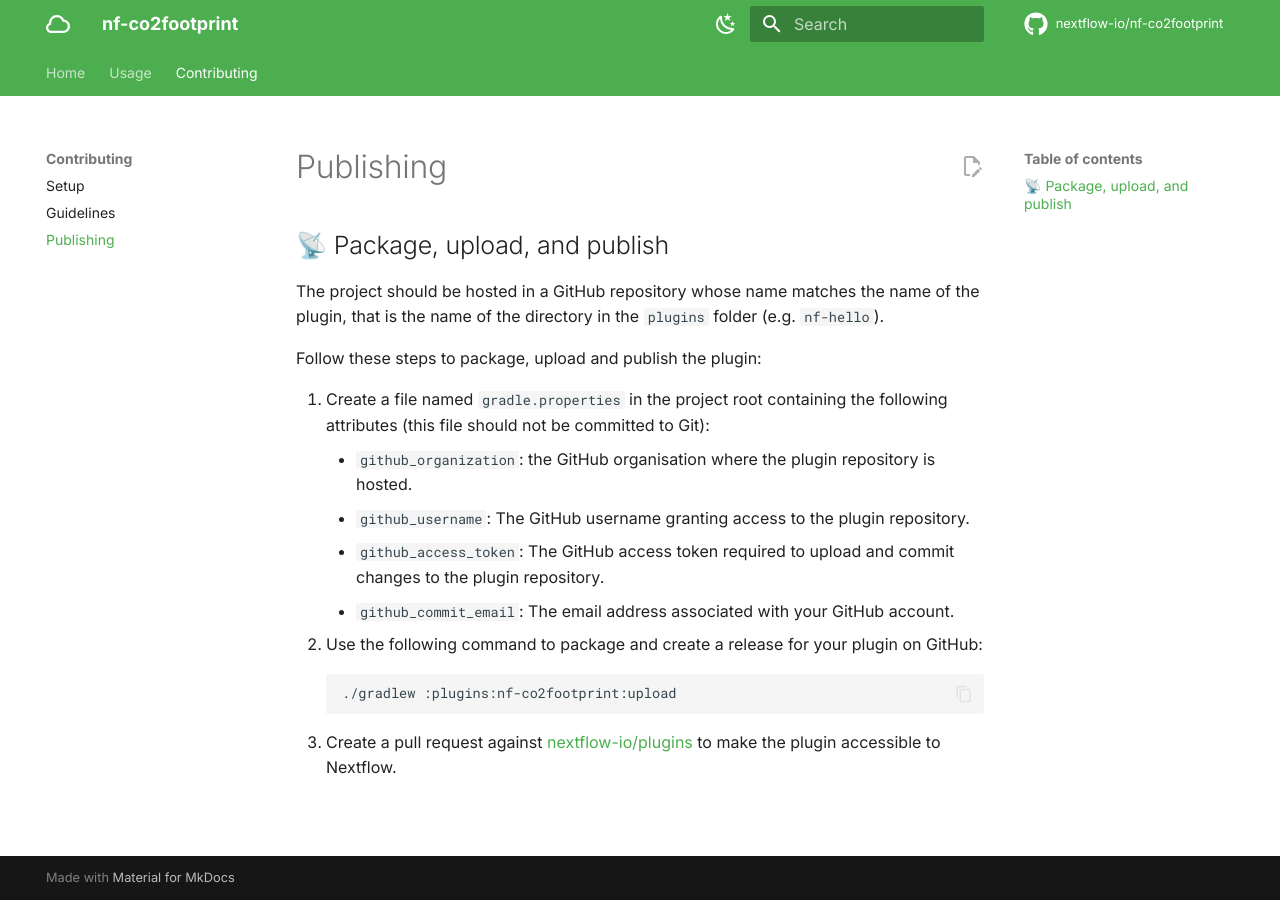
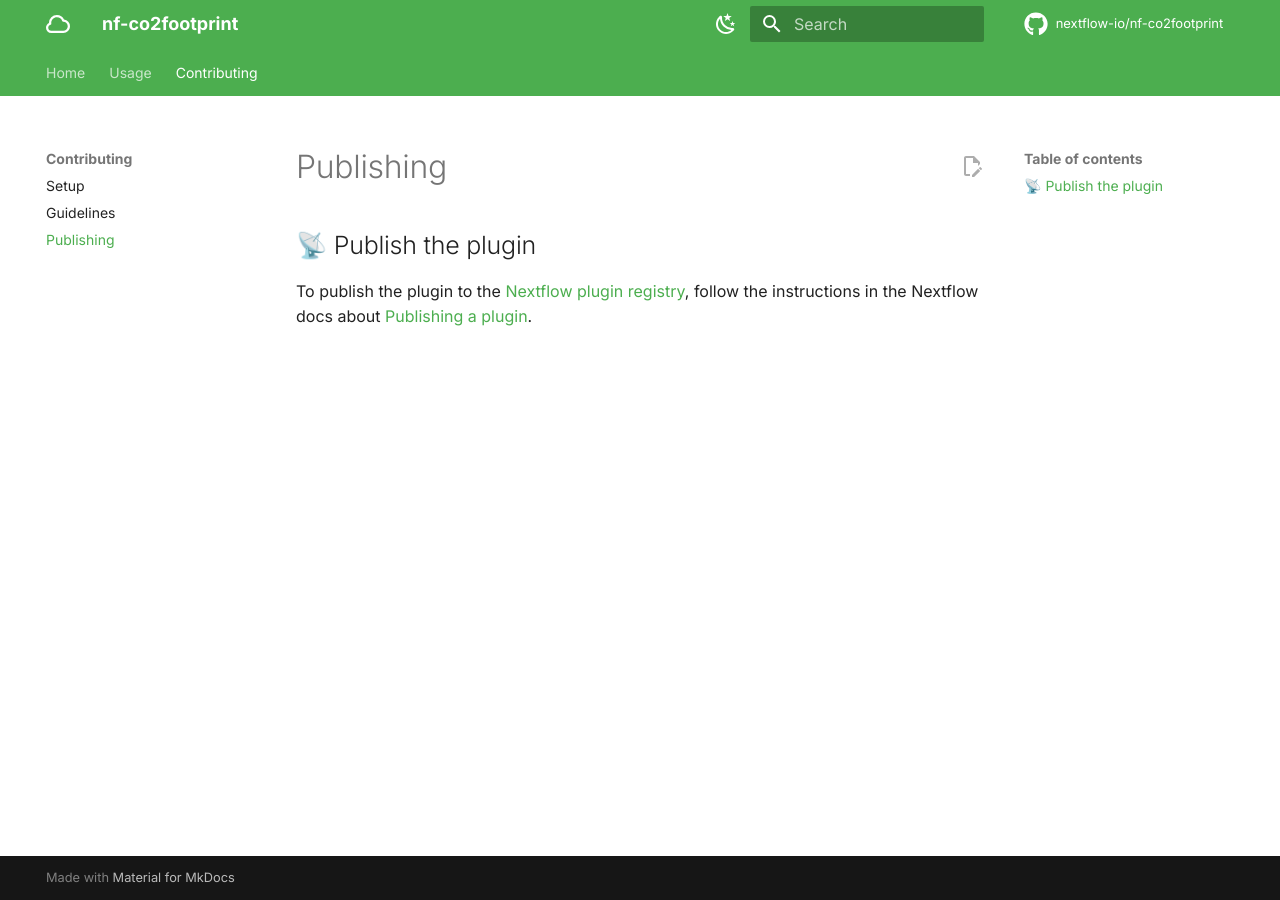
Before and after one commit to nextflow-io/nf-co2footprint, an MkDocs documentation site: the page built from docs/contributing/publishing.md, in a window 1280 px wide. Built offline with MkDocs 1.6.1 and Material for MkDocs 9.7.7, drawn with Linux system fonts in a browser that asks for light colours; comment, search, counter and statistics services are not loaded.

Commit message:
update docs
Signed-off-by: nadnein <nadjav.18@gmail.com>

````diff
--- a/docs/contributing/publishing.md
+++ b/docs/contributing/publishing.md
@@ -5,19 +5,6 @@
 
 # Publishing
 
-## 📡 Package, upload, and publish
+## 📡 Publish the plugin
 
-The project should be hosted in a GitHub repository whose name matches the name of the plugin, that is the name of the directory in the `plugins` folder (e.g. `nf-hello`).
-
-Follow these steps to package, upload and publish the plugin:
-
-1. Create a file named `gradle.properties` in the project root containing the following attributes (this file should not be committed to Git):
-    - `github_organization`: the GitHub organisation where the plugin repository is hosted.
-    - `github_username`: The GitHub username granting access to the plugin repository.
-    - `github_access_token`: The GitHub access token required to upload and commit changes to the plugin repository.
-    - `github_commit_email`: The email address associated with your GitHub account.
-2. Use the following command to package and create a release for your plugin on GitHub:
-    ```bash
-    ./gradlew :plugins:nf-co2footprint:upload
-    ```
-3. Create a pull request against [nextflow-io/plugins](https://github.com/nextflow-io/plugins/blob/main/plugins.json) to make the plugin accessible to Nextflow.
+To publish the plugin to the [Nextflow plugin registry](https://registry.nextflow.io/), follow the instructions in the Nextflow docs about [Publishing a plugin](https://nextflow.io/docs/latest/guides/gradle-plugin.html#publishing-a-plugin).
````
Also changed, not shown: docs/contributing/guidelines.md (+1 -1 lines), docs/contributing/setup.md (+3 -4 lines).
